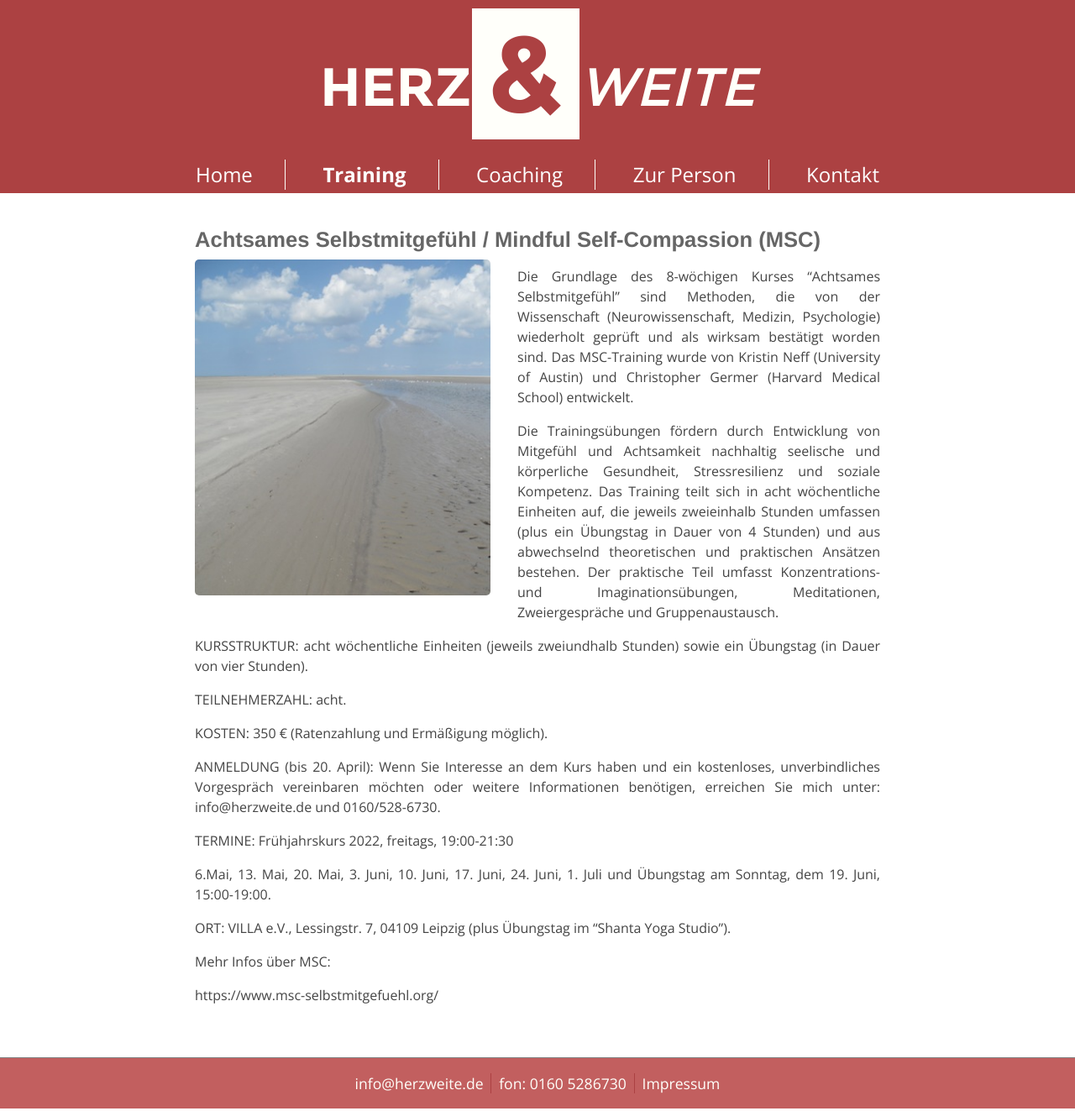
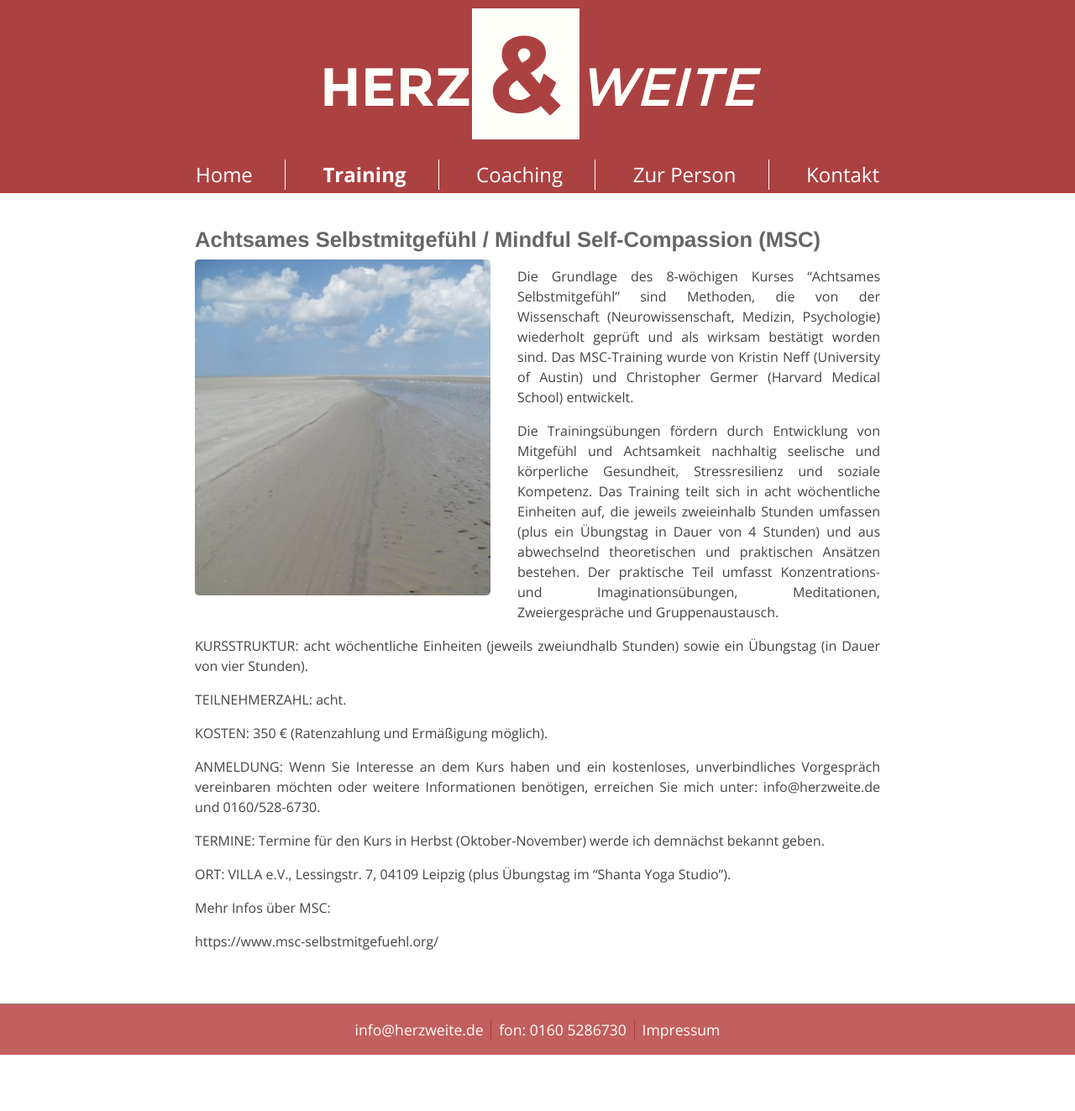
Before and after one commit to herzweite/herzweite.github.io, a Jekyll site: the page built from training.md, in a window 1280 px wide. Shown: the whole page at 84% size. Built offline with Jekyll 4.4.1, drawn with Linux system fonts in a browser that asks for light colours; after the commit the page ends 1259 px from its top, so only the background shows below that.

Commit message:
Update training.md

```diff
--- a/training.md
+++ b/training.md
@@ -22,13 +22,11 @@ TEILNEHMERZAHL: acht.
 KOSTEN:
 350 € (Ratenzahlung und Ermäßigung möglich).
 
-ANMELDUNG (bis 20. April):
+ANMELDUNG:
 Wenn Sie Interesse an dem Kurs haben und ein kostenloses, unverbindliches Vorgespräch vereinbaren möchten oder weitere Informationen benötigen, erreichen Sie mich unter: info@herzweite.de und 0160/528-6730.
 
 TERMINE:
-Frühjahrskurs 2022, freitags, 19:00-21:30
-
-6.Mai, 13. Mai, 20. Mai, 3. Juni, 10. Juni, 17. Juni, 24. Juni, 1. Juli und Übungstag am Sonntag, dem 19. Juni, 15:00-19:00.
+Termine für den Kurs in Herbst (Oktober-November) werde ich demnächst bekannt geben.
 
 ORT: VILLA e.V., Lessingstr. 7, 04109 Leipzig (plus Übungstag im "Shanta Yoga Studio").
 
```
